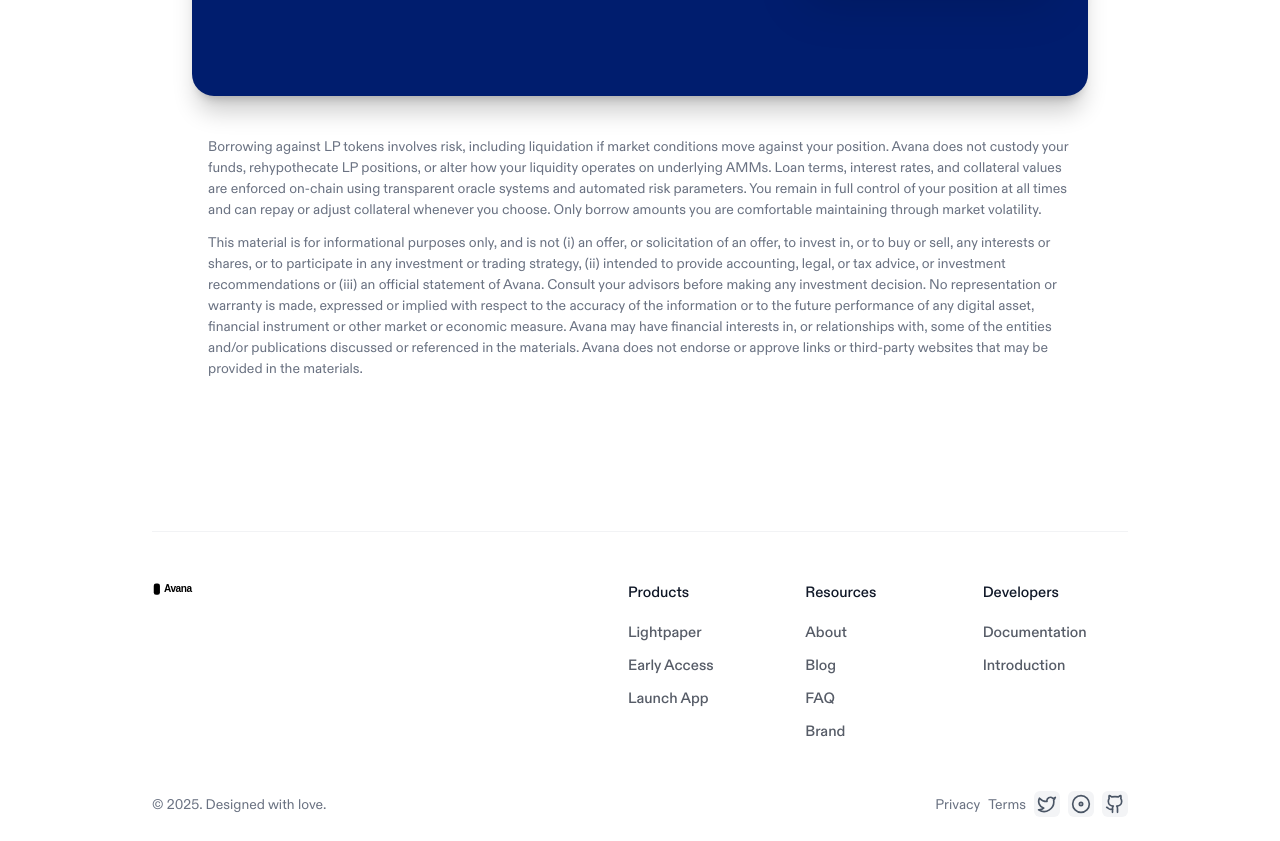
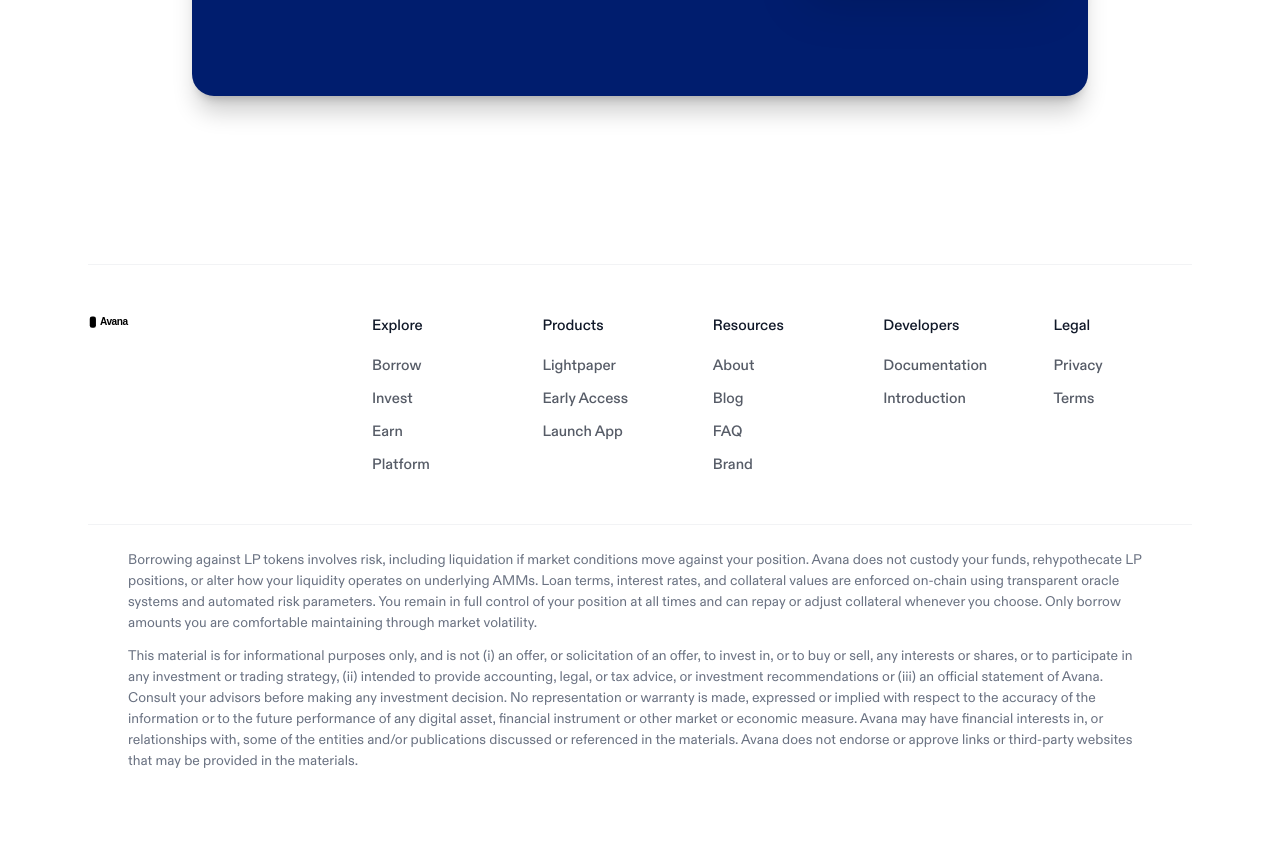
Before and after one commit to Amm-Market/amm-market, a Next.js app: page / in a window 1280 px wide. Shown: the part 8040-8881 px from the top of the page. After the commit the page ends 8835 px from the top, so only its background shows below. Built offline with nearby package versions, Linux system fonts and the light colour scheme; grey boxes are pictures that could not be loaded.

Commit message:
Refine footer navigation and disclosures

```diff
--- a/src/components/footer.tsx
+++ b/src/components/footer.tsx
@@ -4,15 +4,13 @@
  * @description
  * Renders the page footer with:
  * - Logo linking to homepage
- * - Navigation links organized in three columns (Products, Resources, Developers)
- * - Social media links (Twitter, Discord, GitHub)
+ * - Navigation links organized in responsive columns
  * - Legal links (Privacy, Terms)
- * - Copyright notice with dynamic year
+ * - Legal disclosure text moved out of the CTA area
  *
  * @layout
- * - Mobile: 2-column grid
- * - Tablet: 3-column grid
- * - Desktop: Auto + 1fr with 3-column nested grid for links
+ * - Mobile: 2-column grid with a compact footer link set
+ * - Tablet/Desktop: Auto + 1fr with a 4-column nested grid for links
  *
  * @example
  * // Used in root layout
@@ -22,9 +20,33 @@
  */
 import Link from "next/link"
 import Image from "next/image"
-import { Github, Twitter, DiscIcon as Discord } from "lucide-react"
 import { SITE_NAME, WORDMARK_PATH, siteRoutes } from "@/lib/site"
-const footerSections = [
+
+interface FooterLink {
+  href: string
+  label: string
+}
+
+interface FooterSection {
+  title: string
+  links: readonly FooterLink[]
+}
+
+const footerDisclosure = [
+  "Borrowing against LP tokens involves risk, including liquidation if market conditions move against your position. Avana does not custody your funds, rehypothecate LP positions, or alter how your liquidity operates on underlying AMMs. Loan terms, interest rates, and collateral values are enforced on-chain using transparent oracle systems and automated risk parameters. You remain in full control of your position at all times and can repay or adjust collateral whenever you choose. Only borrow amounts you are comfortable maintaining through market volatility.",
+  "This material is for informational purposes only, and is not (i) an offer, or solicitation of an offer, to invest in, or to buy or sell, any interests or shares, or to participate in any investment or trading strategy, (ii) intended to provide accounting, legal, or tax advice, or investment recommendations or (iii) an official statement of Avana. Consult your advisors before making any investment decision. No representation or warranty is made, expressed or implied with respect to the accuracy of the information or to the future performance of any digital asset, financial instrument or other market or economic measure. Avana may have financial interests in, or relationships with, some of the entities and/or publications discussed or referenced in the materials. Avana does not endorse or approve links or third-party websites that may be provided in the materials.",
+] as const
+
+const footerSections: readonly FooterSection[] = [
+  {
+    title: "Explore",
+    links: [
+      { href: siteRoutes.borrow, label: "Borrow" },
+      { href: siteRoutes.invest, label: "Invest" },
+      { href: siteRoutes.earn, label: "Earn" },
+      { href: siteRoutes.platform, label: "Platform" },
+    ],
+  },
   {
     title: "Products",
     links: [
@@ -49,27 +71,39 @@ const footerSections = [
       { href: siteRoutes.developersIntro, label: "Introduction" },
     ],
   },
+  {
+    title: "Legal",
+    links: [
+      { href: siteRoutes.privacy, label: "Privacy" },
+      { href: siteRoutes.terms, label: "Terms" },
+    ],
+  },
 ] as const
 
 export default function Footer(): React.JSX.Element {
-  const currentYear = new Date().getFullYear()
-
   return (
-    <footer className="mx-auto w-full max-w-5xl">
-      <div className="mx-4 grid grid-cols-2 gap-x-6 gap-y-12 border-t border-gray-200/50 pt-12 pb-6 sm:mx-6 sm:grid-cols-3 md:grid-cols-[auto_1fr]">
+    <footer className="mx-auto w-full max-w-6xl">
+      <div className="mx-4 grid grid-cols-2 gap-x-6 gap-y-12 border-t border-gray-200/50 pt-12 pb-6 sm:mx-6 sm:grid-cols-3 md:grid-cols-[auto_1fr] md:gap-x-12 lg:gap-x-16">
         {/* Logo */}
-        <Link href={siteRoutes.home} className="col-span-2 size-fit sm:col-span-3 md:col-span-2">
+        <Link href={siteRoutes.home} className="col-span-2 size-fit sm:col-span-3 md:col-span-1">
           <Image src={WORDMARK_PATH} alt={`${SITE_NAME} wordmark`} width={174} height={32} className="h-[18px] w-[98px]" />
         </Link>
 
         {/* Links Grid */}
-        <div className="ml-auto contents md:grid md:w-[500px] md:grid-cols-3 md:gap-x-8">
+        <div className="ml-auto contents md:grid md:w-[820px] md:grid-cols-5 md:gap-x-8 md:gap-y-10">
           {footerSections.map((section) => (
-            <div key={section.title} className="flex flex-col text-sm font-medium text-gray-900 gap-4">
+            <div
+              key={section.title}
+              className="flex flex-col gap-4 text-sm font-medium text-gray-900"
+            >
               <span>{section.title}</span>
               <div className="flex flex-col opacity-70 gap-2">
                 {section.links.map((link) => (
-                  <Link key={link.href} href={link.href} className="hover:text-blue-600 transition-colors">
+                  <Link
+                    key={`${section.title}-${link.label}-${link.href}`}
+                    href={link.href}
+                    className="hover:text-blue-600 transition-colors"
+                  >
                     {link.label}
                   </Link>
                 ))}
@@ -78,49 +112,11 @@ export default function Footer(): React.JSX.Element {
           ))}
         </div>
 
-        {/* Bottom Section */}
-        <div className="col-span-2 flex flex-col gap-2 sm:col-span-3 sm:flex-row sm:items-center sm:justify-between">
-          <p className="text-xs text-gray-500">
-            © {currentYear}. Designed with love.
-          </p>
-          <div className="flex items-center justify-between gap-2 sm:flex-row-reverse">
-            <div className="flex items-center gap-2">
-              <Link
-                href="https://twitter.com/dexmini"
-                target="_blank"
-                rel="noreferrer noopener"
-                aria-label="Avana on X"
-                className="inline-flex items-center justify-center whitespace-nowrap ring-offset-background transition-all ease-in-out focus-visible:outline-none focus-visible:ring-2 focus-visible:ring-ring focus-visible:ring-offset-2 active:scale-[0.97] disabled:pointer-events-none size-[26px] rounded-sm bg-gray-100 hover:bg-gray-200 disabled:bg-gray-100"
-              >
-                <Twitter className="h-5 w-5 text-gray-600 hover:text-gray-900" />
-              </Link>
-              <Link
-                href="https://discord.gg/aave"
-                target="_blank"
-                rel="noreferrer noopener"
-                aria-label="Avana on Discord"
-                className="inline-flex items-center justify-center whitespace-nowrap ring-offset-background transition-all ease-in-out focus-visible:outline-none focus-visible:ring-2 focus-visible:ring-ring focus-visible:ring-offset-2 active:scale-[0.97] disabled:pointer-events-none size-[26px] rounded-sm bg-gray-100 hover:bg-gray-200 disabled:bg-gray-100"
-              >
-                <Discord className="h-5 w-5 text-gray-600 hover:text-gray-900" />
-              </Link>
-              <Link
-                href="https://github.com/aave"
-                target="_blank"
-                rel="noreferrer noopener"
-                aria-label="Avana on GitHub"
-                className="inline-flex items-center justify-center whitespace-nowrap ring-offset-background transition-all ease-in-out focus-visible:outline-none focus-visible:ring-2 focus-visible:ring-ring focus-visible:ring-offset-2 active:scale-[0.97] disabled:pointer-events-none size-[26px] rounded-sm bg-gray-100 hover:bg-gray-200 disabled:bg-gray-100"
-              >
-                <Github className="h-5 w-5 text-gray-600 hover:text-gray-900" />
-              </Link>
-            </div>
-            <div className="flex items-center text-xs text-gray-500 gap-2">
-              <Link href={siteRoutes.privacy} className="hover:text-blue-600 transition-colors">
-                Privacy
-              </Link>
-              <Link href={siteRoutes.terms} className="hover:text-blue-600 transition-colors">
-                Terms
-              </Link>
-            </div>
+        <div className="col-span-2 border-t border-gray-200/50 pt-6 text-xs leading-5 text-gray-500 sm:col-span-3 md:col-span-2">
+          <div className="mx-auto max-w-5xl space-y-3">
+            {footerDisclosure.map((paragraph, index) => (
+              <p key={`footer-disclosure-${index}`}>{paragraph}</p>
+            ))}
           </div>
         </div>
       </div>
--- a/src/components/hero-section.tsx
+++ b/src/components/hero-section.tsx
@@ -523,10 +523,6 @@ export default function HeroSection() {
 
         <LazySection minHeight="200px">
           <EarlyAccessCtaBox />
-          <div className="mt-6 md:mt-4 max-w-4xl mx-auto px-4 space-y-3 text-xs text-gray-500 pb-2">
-            <p>Borrowing against LP tokens involves risk, including liquidation if market conditions move against your position. Avana does not custody your funds, rehypothecate LP positions, or alter how your liquidity operates on underlying AMMs. Loan terms, interest rates, and collateral values are enforced on-chain using transparent oracle systems and automated risk parameters. You remain in full control of your position at all times and can repay or adjust collateral whenever you choose. Only borrow amounts you are comfortable maintaining through market volatility.</p>
-            <p>This material is for informational purposes only, and is not (i) an offer, or solicitation of an offer, to invest in, or to buy or sell, any interests or shares, or to participate in any investment or trading strategy, (ii) intended to provide accounting, legal, or tax advice, or investment recommendations or (iii) an official statement of Avana. Consult your advisors before making any investment decision. No representation or warranty is made, expressed or implied with respect to the accuracy of the information or to the future performance of any digital asset, financial instrument or other market or economic measure. Avana may have financial interests in, or relationships with, some of the entities and/or publications discussed or referenced in the materials. Avana does not endorse or approve links or third-party websites that may be provided in the materials.</p>
-          </div>
         </LazySection>
       </div>
     </section>
```
Also changed, not shown: 1 other file (tests, documents, lock files or other folders).
